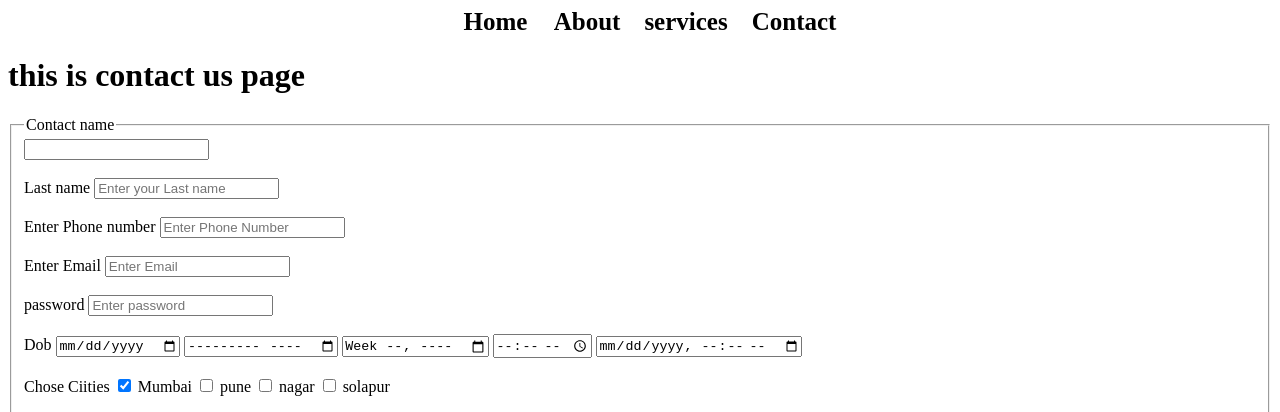
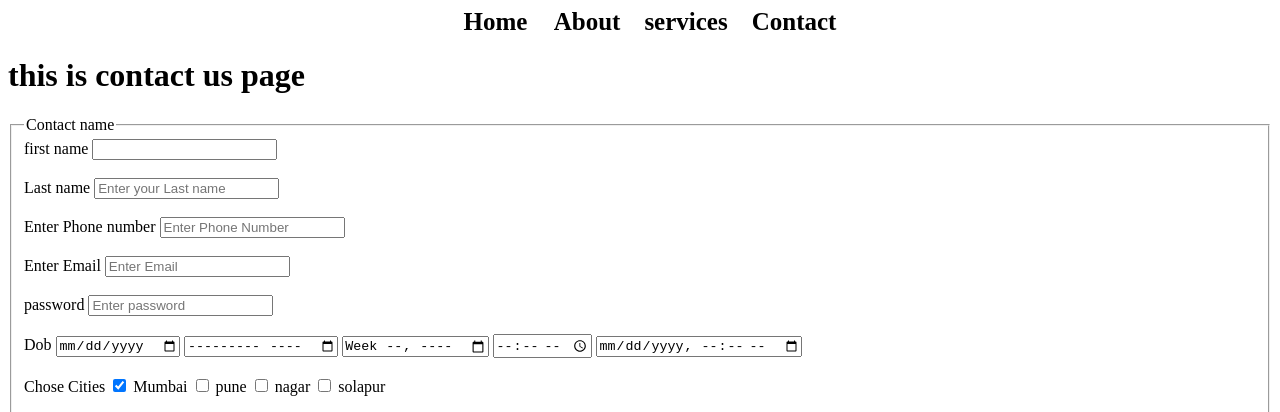
Before and after one commit to Krushna283/learning_html, a plain HTML site: page contact.html in a window 1280 px wide. Shown: the top 412 px of the page. Drawn offline with Linux system fonts and the light colour scheme.

Commit message:
Learn the html contact page

```diff
--- a/contact.html
+++ b/contact.html
@@ -37,7 +37,7 @@
         <legend>Contact name</legend>
         <form class="d3">
             <div class="d1">
-            <label first name label>
+            <label> first name </label>
             <input type="text"> <br><br>
 
             <label>Last name</label>
@@ -59,7 +59,7 @@
             <input type="time"/>
             <input type="datetime-local"/> <br><br>
 
-            <label>Chose Ciities</label>
+            <label>Chose Cities</label>
             <input type="checkbox" checked> Mumbai
             <input type="checkbox"> pune
             <input type="checkbox"> nagar
```
